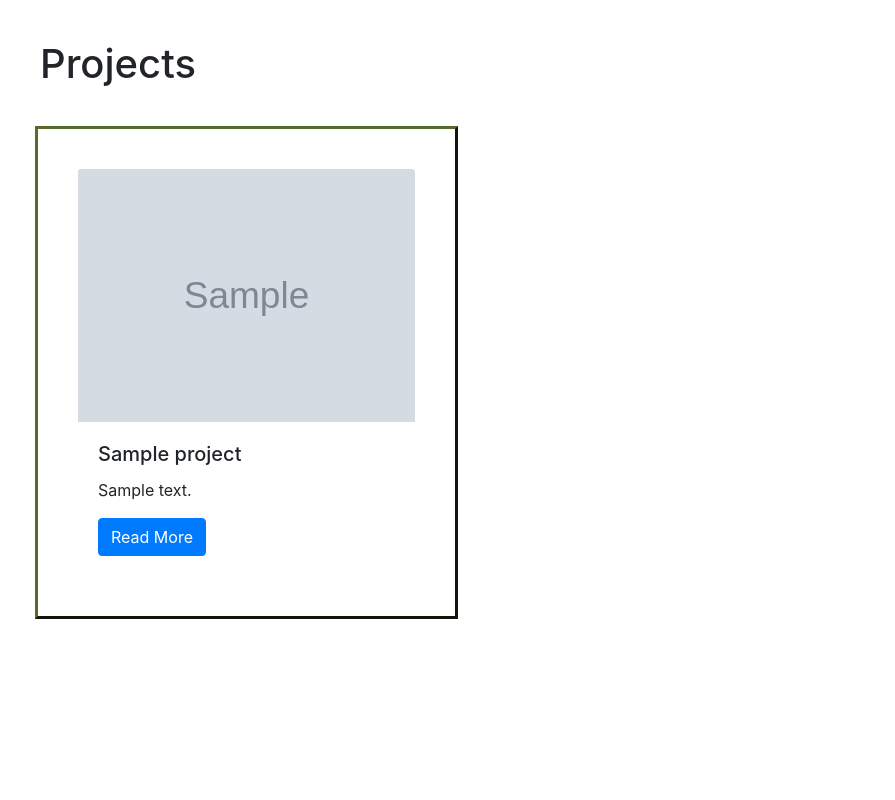
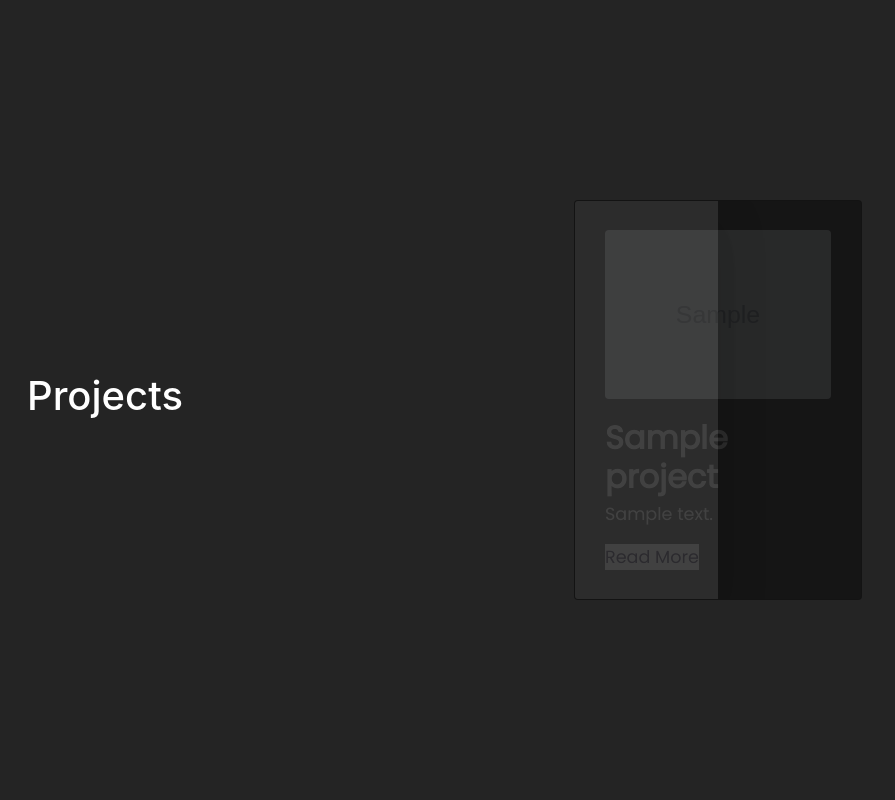
Before and after one commit to flautist/30daysofcodechallenge, a Django app: page /projects/ in a window 1280 px wide. Shown: the whole page, without its empty margins (0-895 px from the left). Run offline with Django 3.2, Linux system fonts and the light colour scheme; tables that the repository leaves empty hold one stand-in row (values such as "Sample post"); grey boxes marked "Sample" are stand-in pictures; some libraries are stand-ins or nearby versions.

Commit message:
Added custom design (inspired by @codingspidey).

```diff
--- a/personal_portfolio/personal_portfolio/templates/base.html
+++ b/personal_portfolio/personal_portfolio/templates/base.html
@@ -2,6 +2,9 @@
 
 <link rel="stylesheet" href="https://stackpath.bootstrapcdn.com/bootstrap/4.1.3/css/bootstrap.min.css" integrity="sha384-MCw98/SFnGE8fJT3GXwEOngsV7Zt27NXFoaoApmYm81iuXoPkFOJwJ8ERdknLPMO" crossorigin="anonymous">
 <link rel="stylesheet" href="{% static 'projects/css/custom.css' %}">
+<link rel="preconnect" href="https://fonts.gstatic.com">
+<link href="https://fonts.googleapis.com/css2?family=Poppins&display=swap" rel="stylesheet">
+<link rel="shortcut icon" href="{% static 'img/favicon.ico' type='image/x-icon' %}">
 
 {% block page_content %}{% endblock %}
 
--- a/personal_portfolio/projects/static/projects/css/custom.css
+++ b/personal_portfolio/projects/static/projects/css/custom.css
@@ -1,25 +1,181 @@
-@import url('https://fonts.googleapis.com/css2?family=Poppins:wght@400;500;600;700&family=Ubuntu:wght@400;500;700&display=swap');
-
 * {
-    margin: 0;
-    padding: 0;
-    box-sizing: border-box;
-    text-decoration: none;
+  margin: 0;
+  padding: 0;
+  box-sizing: border-box;
+  text-decoration: none;
+  font-family: 'Poppins', sans-serif;
 }
 
-h1 {
-    padding-top: 40px;
-    padding-left: 40px;
-    padding-bottom: 20px;
+
+body {
+  min-height: 100vh;
+  display: flex;
+  justify-content: center;
+  align-items: center;
+  flex-wrap: wrap;
+  background-color: #111111ea;
 }
 
-.row {
-    padding-left: 40px;
+
+h1 {
+  color:#fff;
 }
 
-.col-md-4 {
-    margin: 10px;
-    padding: 40px;
-    border-style: outset;
-    border-color: darkolivegreen;
+
+.row {
+  width: 1100px;
+  display: flex;
+  justify-content: center;
+  align-items: center;
+  flex-wrap: wrap;
 }
+.row .card {
+  width: 300px;
+  height: 400px;
+  margin: 20px;
+  display: flex;
+  justify-content: center;
+  align-items: center;
+  flex-wrap: wrap;
+  background-color: #05050573;
+  position: relative;
+  cursor: pointer;
+  overflow: hidden;
+  transition: 0.5;
+}
+.row .card .card-body {
+  color: #fff;
+  text-align: left;
+  padding: 30px;
+  opacity: 0.1;
+  transition: 0.5s;
+}
+.row .card .card-body img{
+  border-radius: 4px;
+}
+.row .card .card-body h2 {
+  color: #1779ff;
+  font-size: 4rem;
+  font-weight: 900;
+  opacity: 0;
+  transition: 0.5s;
+}
+.row .card .card-body h3 {
+  font-size: 2rem;
+  font-weight: 900;
+  margin-top: 20px;
+  margin-bottom: 5px;
+}
+.row .card .card-body p {
+  font-size: 1.1rem;
+  font-weight: 300;
+}
+.row .card .card-body a {
+  color: #0c002b;
+  background-color: #fff;
+  display: inline-block;
+  font-size: 1.1rem;
+  text-decoration: none;
+
+}
+.row .card::before {
+  content: "";
+  position: absolute;
+  top: 0;
+  left: 0;
+  width: 50%;
+  height: 100%;
+  background-color: rgba(255, 255, 255, 0.1);
+  box-shadow: 0 20px 50px rgba(0, 0, 0, 0.2);
+  z-index: 1;
+}
+.row .card span {
+  opacity: 0;
+  transition: 0.5;
+}
+.row .card span:nth-child(1) {
+  position: absolute;
+  left: 0;
+  top: 0;
+  width: 100%;
+  height: 3px;
+  background: linear-gradient(to right, transparent, #1779ff);
+  animation: animate1 2s linear infinite;
+}
+.row .card span:nth-child(2) {
+  position: absolute;
+  right: 0;
+  top: 0;
+  width: 3px;
+  height: 100%;
+  background: linear-gradient(to bottom, transparent, #1779ff);
+  animation: animate2 2s linear infinite 1s;
+}
+.row .card span:nth-child(3) {
+  position: absolute;
+  right: 0;
+  bottom: 0;
+  width: 100%;
+  height: 3px;
+  background: linear-gradient(to left, transparent, #1779ff);
+  animation: animate3 2s linear infinite;
+}
+.row .card span:nth-child(4) {
+  position: absolute;
+  left: 0;
+  bottom: 0;
+  width: 3px;
+  height: 100%;
+  background: linear-gradient(to top, transparent, #1779ff);
+  animation: animate4 2s linear infinite 1s;
+}
+.row .card:hover .card {
+  opacity: 0.2;
+}
+.row .card:hover:hover {
+  opacity: 1;
+}
+.row .card:hover:hover .card-body {
+  opacity: 1;
+}
+.row .card:hover:hover .card-body h2 {
+  opacity: 1;
+  transform: translateY(-70px);
+}
+.row .card:hover:hover span {
+  opacity: 1;
+}
+
+/* Animations */
+@keyframes animate1 {
+  from {
+    transform: translateX(-100%);
+  }
+  to {
+    transform: translateX(100%);
+  }
+}
+@keyframes animate2 {
+  from {
+    transform: translateY(-100%);
+  }
+  to {
+    transform: translateY(100%);
+  }
+}
+@keyframes animate3 {
+  from {
+    transform: translateX(100%);
+  }
+  to {
+    transform: translateX(-100%);
+  }
+}
+@keyframes animate4 {
+  from {
+    transform: translateY(100%);
+  }
+  to {
+    transform: translateY(-100%);
+  }
+}
--- a/personal_portfolio/projects/templates/project_index.html
+++ b/personal_portfolio/projects/templates/project_index.html
@@ -4,17 +4,18 @@
 <h1>Projects</h1>
 <div class="row">
     {% for project in projects %}
-        <div class="col-md-4">
-            <div class="card-mb-2">
+        <div class="card" style="width: 18rem;">
+            <span></span>
+            <span></span>
+            <span></span>
+            <span></span>
+            <div class="card-body">
                 <img class="card-img-top" src="{% static project.image %}">
-                <div class="card-body">
-                    <h5 class="card-title">{{ project.title }}</h5>
-                    <p class="card-text">{{ project.description }}</p>
-                    <a href="{% url 'project_detail' project.pk %}"
-                        class="btn btn-primary">
-                        Read More
-                    </a>
-                </div>
+                <h3 class="card-title">{{ project.title }}</h3>
+                <p class="card-text">{{ project.description }}</p>
+                <a href="{% url 'project_detail' project.pk %}">
+                    Read More
+                </a>
             </div>
         </div>
     {% endfor %}
```
Also changed, not shown: personal_portfolio/projects/static/img/favicon.ico (added).
